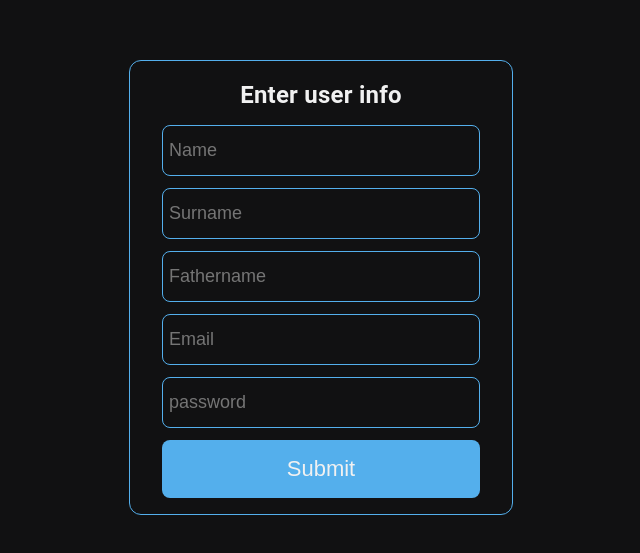
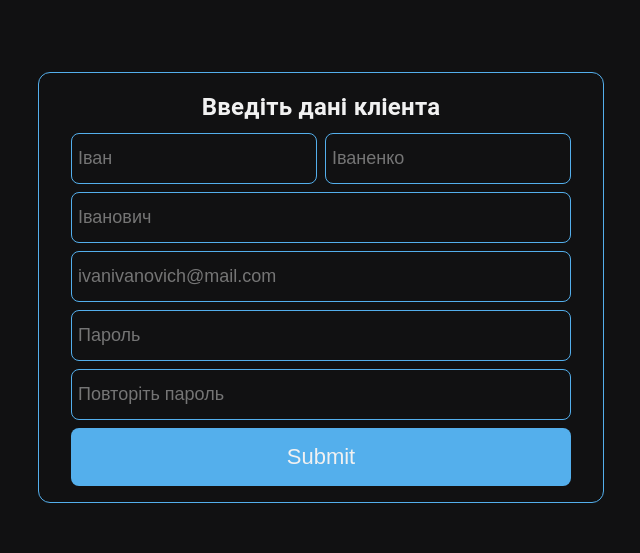
Before and after one commit to TM-OBD/obd-manager-panel, a React (Create React App) app: page /form in a window 1280 px wide. Shown: the part 113-666 px from the top of the page, without its empty margins (319-959 px from the left). Built offline with nearby package versions, Linux system fonts and the light colour scheme.

Commit message:
Some fields validation has been added and rewritten

```diff
--- a/src/pages/Auth/Auth.js
+++ b/src/pages/Auth/Auth.js
@@ -24,7 +24,7 @@ const StyledInput = styled("input")(({ theme }) => ({
   // focus не работает
   transition: "border 0.3s",
   "&:focus": {
-    border: `1px solid ${(theme) => theme.palette.primary.blue.medium}`,
+    border: `1px solid ${theme.palette.primary.blue.medium}`,
   },
   [theme.breakpoints.up("xs")]: {
     fontSize: "12px",
@@ -48,7 +48,8 @@ const StyledInput = styled("input")(({ theme }) => ({
   },
 }));
 
-const StyledButton = styled("input")(({theme}) => ({
+const StyledButton = styled("input")(({ theme }) => ({
+  cursor: "pointer",
   width: "100%",
   backgroundColor: theme.palette.primary.blue.light,
   transition: "background-color 0.3s",
@@ -56,9 +57,9 @@ const StyledButton = styled("input")(({theme}) => ({
   fontSize: "18px",
   border: "none",
   borderRadius: "8px",
-  // &:hover {
-  //   background-color: ${({ theme }) => theme.palette.primary.blue.medium};
-  // }
+  "&:hover": {
+    backgroundColor: theme.palette.primary.blue.medium,
+  },
   [theme.breakpoints.up("xs")]: {
     fontSize: "12px",
     padding: "8px 4px 8px 4px",
@@ -79,7 +80,7 @@ const StyledButton = styled("input")(({theme}) => ({
     fontSize: "26px",
     padding: "16px 8px 16px 8px",
   },
-}))
+}));
 
 const Auth = () => {
   const {
@@ -114,10 +115,10 @@ const Auth = () => {
               md: "24px",
               sm: "18px",
               xs: "16px",
-            }
+            },
           }}
         >
-          Login
+          Вхід
         </Typography>
 
         <Box
@@ -129,16 +130,16 @@ const Auth = () => {
           }}
         >
           <StyledInput
-            placeholder="login"
+            placeholder="Логін"
             {...register("login", {
-              required: "Login is required",
+              required: "Поле є обов'язковим",
               minLength: {
                 value: 4,
-                message: "Min lenght is 4 symbols",
+                message: "Мінімум 4 символи",
               },
               maxLength: {
                 value: 20,
-                message: "Max lenght is 20 symbols",
+                message: "Максимум 20 символів",
               },
             })}
           />
@@ -148,7 +149,7 @@ const Auth = () => {
               sx={{
                 color: "red",
                 fontSize: {
-                  lg: "16px",
+                  lg: "14px",
                   md: "12px",
                   sm: "10px",
                   xs: "8px",
@@ -168,9 +169,9 @@ const Auth = () => {
         >
           <StyledInput
             type="password"
-            placeholder="password"
+            placeholder="Пароль"
             {...register("password", {
-              required: "Password is required",
+              required: "Поле є обов'язковим",
             })}
           />
           {errors?.password && (
--- a/src/pages/UserDataForm/UserDataForm.js
+++ b/src/pages/UserDataForm/UserDataForm.js
@@ -5,11 +5,11 @@ import { useForm } from "react-hook-form";
 const StyledForm = styled("form")`
   display: flex;
   flex-direction: column;
-  gap: 12px;
+  gap: 8px;
   padding: 16px 32px 16px 32px;
   border: 1px solid ${({ theme }) => theme.palette.primary.blue.light};
-  max-width: 40%;
-  min-width: 30%;
+  /* max-width: 50%;
+  min-width: 40%; */
   border-radius: 12px;
 `;
 
@@ -24,7 +24,7 @@ const StyledInput = styled("input")(({ theme }) => ({
   // focus не работает
   transition: "border 0.3s",
   "&:focus": {
-    border: `1px solid ${(theme) => theme.palette.primary.blue.medium}`,
+    border: `1px solid ${theme.palette.primary.blue.medium}`,
   },
   [theme.breakpoints.up("xs")]: {
     fontSize: "10px",
@@ -49,6 +49,7 @@ const StyledInput = styled("input")(({ theme }) => ({
 }));
 
 const StyledButton = styled("input")(({ theme }) => ({
+  cursor: "pointer",
   width: "100%",
   backgroundColor: theme.palette.primary.blue.light,
   transition: "background-color 0.3s",
@@ -56,9 +57,9 @@ const StyledButton = styled("input")(({ theme }) => ({
   fontSize: "18px",
   border: "none",
   borderRadius: "8px",
-  // &:hover {
-  //   background-color: ${({ theme }) => theme.palette.primary.blue.medium};
-  // }
+  "&:hover": {
+    backgroundColor: theme.palette.primary.blue.medium,
+  },
   [theme.breakpoints.up("xs")]: {
     fontSize: "12px",
     padding: "8px 4px 8px 4px",
@@ -86,6 +87,7 @@ const UserDataForm = () => {
     register,
     handleSubmit,
     formState: { errors },
+    getValues,
   } = useForm();
   const onSubmit = (data) => console.log(data, errors);
 
@@ -99,7 +101,18 @@ const UserDataForm = () => {
         height: "100vh",
       }}
     >
-      <StyledForm onSubmit={handleSubmit(onSubmit)}>
+      <StyledForm
+        onSubmit={handleSubmit(onSubmit)}
+        sx={{
+          width: {
+            xl: "40%",
+            lg: "40%",
+            md: "40%",
+            sm: "50%",
+            xs: "70%",
+          },
+        }}
+      >
         <Typography
           variant="body1"
           sx={{
@@ -117,9 +130,17 @@ const UserDataForm = () => {
             },
           }}
         >
-          Enter user info
+          Введіть дані кліента
         </Typography>
 
+        <Box
+          sx={{
+            // container for name and surname
+            display: "flex",
+            width: "100%",
+            gap: "8px",
+          }}
+        >
           <Box
             sx={{
               display: "flex",
@@ -128,16 +149,20 @@ const UserDataForm = () => {
             }}
           >
             <StyledInput
-            placeholder="Name"
+              placeholder="Іван"
               {...register("name", {
-              required: "Name is required",
+                required: "Поле є обов'язковим",
                 minLength: {
                   value: 4,
-                message: "Min lenght is 4 symbols",
+                  message: "Мінімум 4 символи",
                 },
                 maxLength: {
                   value: 20,
-                message: "Max lenght is 20 symbols",
+                  message: "Максимум 20 символів",
+                },
+                pattern: {
+                  value: /^[A-ZА-ЯЁҐЄІЇ][a-zа-яёґєії']{1,}$/u,
+                  message: "Тільки літери, перша - велика",
                 },
               })}
             />
@@ -147,7 +172,8 @@ const UserDataForm = () => {
                 sx={{
                   color: "red",
                   fontSize: {
-                  lg: "16px",
+                    xl: "16px",
+                    lg: "14px",
                     md: "12px",
                     sm: "10px",
                     xs: "8px",
@@ -166,16 +192,20 @@ const UserDataForm = () => {
             }}
           >
             <StyledInput
-            placeholder="Surname"
+              placeholder="Іваненко"
               {...register("surname", {
-              required: "Surname is required",
+                required: "Поле є обов'язковим",
                 minLength: {
                   value: 4,
-                message: "Min lenght is 4 symbols",
+                  message: "Мінімум 4 символи",
                 },
                 maxLength: {
                   value: 20,
-                message: "Max lenght is 20 symbols",
+                  message: "Максимум 20 символів",
+                },
+                pattern: {
+                  value: /^[A-ZА-ЯЁҐЄІЇ][a-zа-яёґєії']{1,}$/u,
+                  message: "Тільки літери, перша - велика",
                 },
               })}
             />
@@ -185,7 +215,8 @@ const UserDataForm = () => {
                 sx={{
                   color: "red",
                   fontSize: {
-                  lg: "16px",
+                    xl: "16px",
+                    lg: "14px",
                     md: "12px",
                     sm: "10px",
                     xs: "8px",
@@ -196,6 +227,7 @@ const UserDataForm = () => {
               </Typography>
             )}
           </Box>
+        </Box>
         <Box
           sx={{
             display: "flex",
@@ -204,16 +236,20 @@ const UserDataForm = () => {
           }}
         >
           <StyledInput
-            placeholder="Fathername"
+            placeholder="Іванович"
             {...register("fathername", {
-              required: "Fathername is required",
+              required: "Поле є обов'язковим",
               minLength: {
                 value: 4,
-                message: "Min lenght is 4 symbols",
+                message: "Мінімум 4 символи",
               },
               maxLength: {
                 value: 40,
-                message: "Max lenght is 20 symbols",
+                message: "Максимум 40 символів",
+              },
+              pattern: {
+                value: /^[A-ZА-ЯЁҐЄІЇ][a-zа-яёґєії']{1,}$/u,
+                message: "Тільки літери, перша - велика",
               },
             })}
           />
@@ -223,7 +259,8 @@ const UserDataForm = () => {
               sx={{
                 color: "red",
                 fontSize: {
-                  lg: "16px",
+                  xl: "16px",
+                  lg: "14px",
                   md: "12px",
                   sm: "10px",
                   xs: "8px",
@@ -242,20 +279,20 @@ const UserDataForm = () => {
           }}
         >
           <StyledInput
-            placeholder="Email"
+            placeholder="ivanivanovich@mail.com"
             {...register("email", {
-              required: "Email is required",
+              required: "Поле є обов'язковим",
               minLength: {
                 value: 4,
-                message: "Min lenght is 4 symbols",
+                message: "Мінімум 4 символи",
               },
               maxLength: {
                 value: 40,
-                message: "Max lenght is 20 symbols",
+                message: "Максимум 40 символів",
               },
               pattern: {
                 value: /^[\w-]+(?:\.[\w-]+)*@(?:[\w-]+\.)+[a-zA-Z]{2,7}$/,
-                message: "Email is incorrect",
+                message: "Некоректна пошта",
               },
             })}
           />
@@ -265,7 +302,8 @@ const UserDataForm = () => {
               sx={{
                 color: "red",
                 fontSize: {
-                  lg: "16px",
+                  xl: "16px",
+                  lg: "14px",
                   md: "12px",
                   sm: "10px",
                   xs: "8px",
@@ -285,9 +323,9 @@ const UserDataForm = () => {
         >
           <StyledInput
             type="password"
-            placeholder="password"
+            placeholder="Пароль"
             {...register("password", {
-              required: "Password is required",
+              required: "Поле є обов'язковим",
             })}
           />
           {errors?.password && (
@@ -296,7 +334,8 @@ const UserDataForm = () => {
               sx={{
                 color: "red",
                 fontSize: {
-                  lg: "16px",
+                  xl: "16px",
+                  lg: "14px",
                   md: "12px",
                   sm: "10px",
                   xs: "8px",
@@ -304,6 +343,44 @@ const UserDataForm = () => {
               }}
             >
               {errors.password.message}
+            </Typography>
+          )}
+        </Box>
+        <Box
+          sx={{
+            display: "flex",
+            flexDirection: "column",
+            gap: "8px",
+          }}
+        >
+          <StyledInput
+            type="password"
+            placeholder="Повторіть пароль"
+            {...register("repeatPassword", {
+              required: "Поле є обов'язковим",
+              validate: {
+                matchesPassword: (value) => {
+                  const { password } = getValues();
+                  return value === password || "Паролі не збігаються";
+                },
+              },
+            })}
+          />
+          {errors?.repeatPassword && (
+            <Typography
+              variant="body1"
+              sx={{
+                color: "red",
+                fontSize: {
+                  xl: "16px",
+                  lg: "14px",
+                  md: "12px",
+                  sm: "10px",
+                  xs: "8px",
+                },
+              }}
+            >
+              {errors.repeatPassword.message}
             </Typography>
           )}
         </Box>
```
Lines whose indentation alone changed are shown as unchanged.
